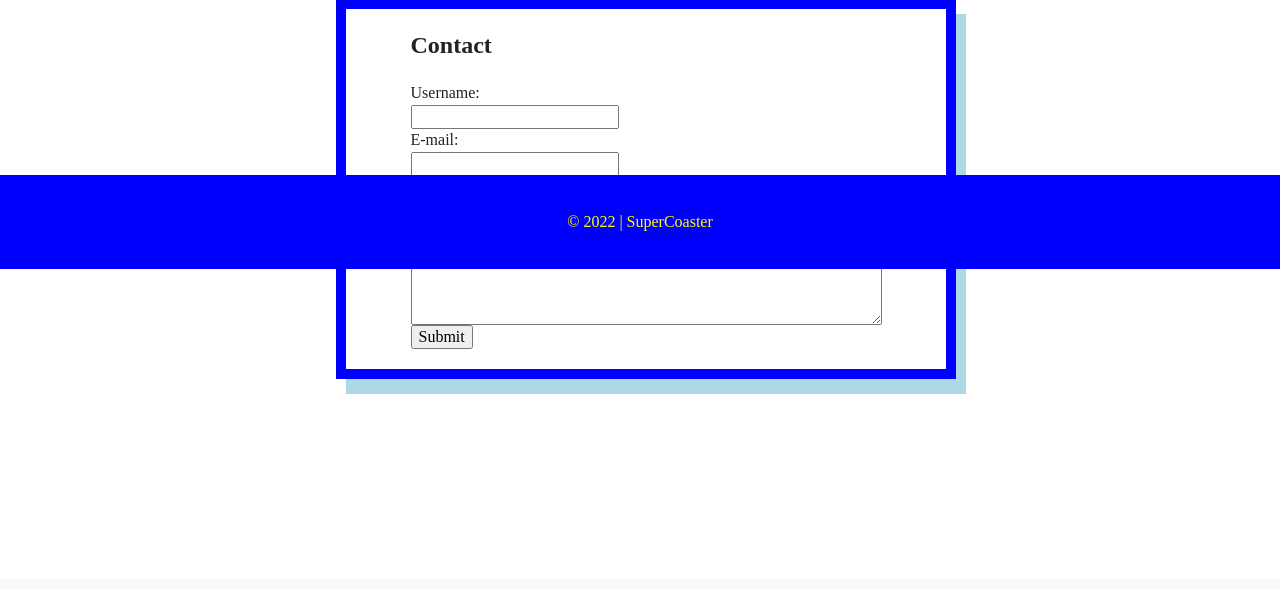
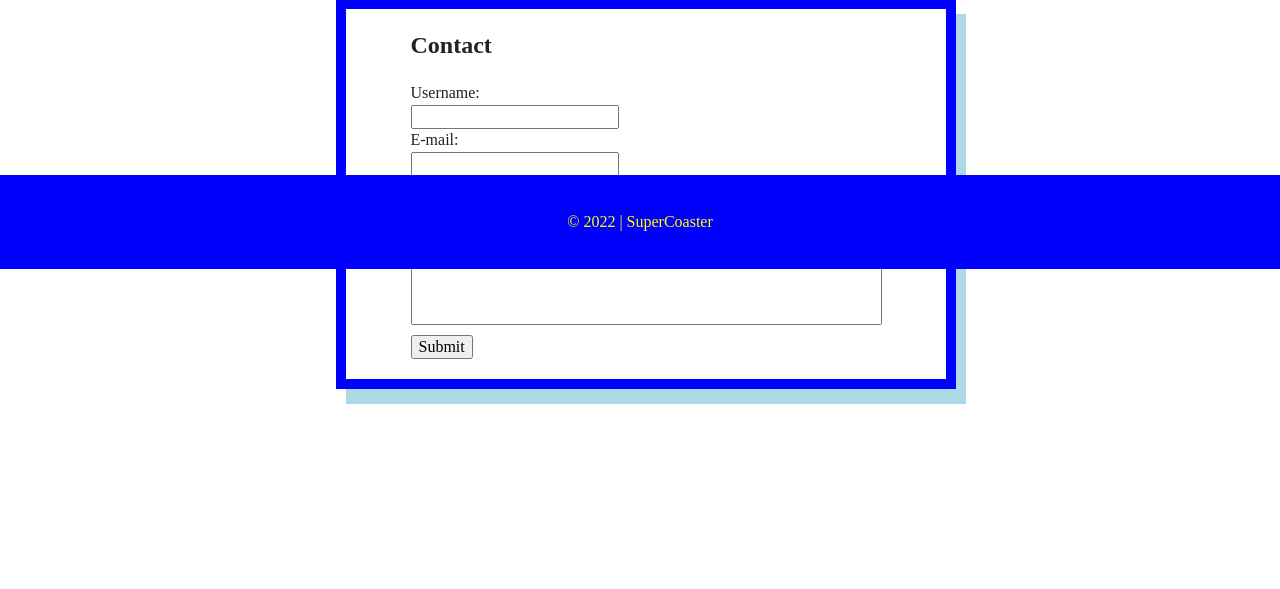
Before and after one commit to JeroenZwaal/AlexVisser, a PHP site: page /contact.php in a window 1280 px wide. Shown: the part 531-1120 px from the top of the page. Before the commit the page ends 925 px from the top, so only its background shows below. Run offline with PHP 8.4, Linux system fonts and the light colour scheme.

Commit message:
Gefixed
Contact.php gefixt

```diff
--- a/contact.php
+++ b/contact.php
@@ -48,11 +48,10 @@
           <div class="form-group">
             <label for="textarea">Message:</label>
             <textarea id="textarea" name="textarea" rows="4" cols="50">
-                Type message...
             </textarea>
           </div>
           <div class="form-group">
-            <input type="submit" value="Submit">
+            <input id="submit" type="submit" value="Submit">
           </div>
         </form>
       </div>
--- a/css/main.css
+++ b/css/main.css
@@ -451,6 +451,11 @@ textarea {
 .form-group textarea{
   display: flex;
   justify-content: center;
+  resize: none;
+}
+
+.form-group #submit{
+  margin-top: 10px;
 }
 
 
```
